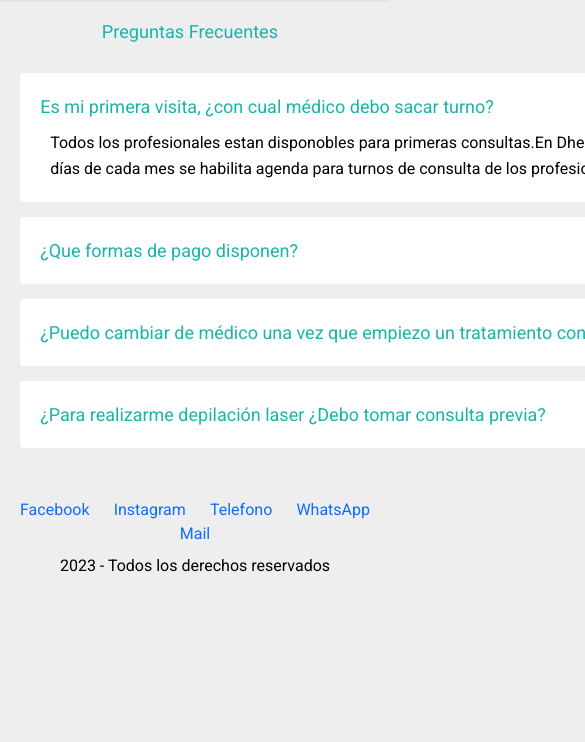
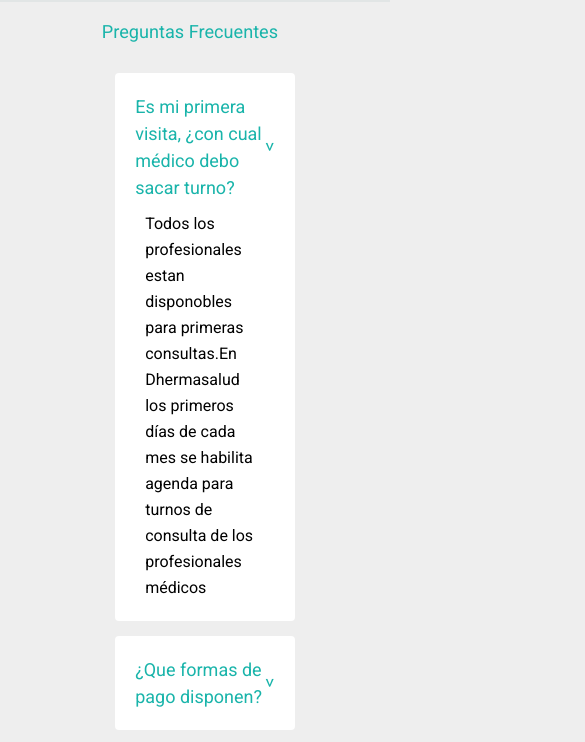
Before and after one commit to sofiavalentini/Entrega-SofiaValentini, a plain HTML site: page secciones/preguntas-frecuentes.html in a window 390 px wide. Shown: the part 49-791 px from the top of the page, 585 px wide, since content can reach past the window. Drawn offline with nearby package versions, Linux system fonts and the light colour scheme.

Commit message:
Fix final responsive FAQ

```diff
--- a/css/style.css
+++ b/css/style.css
@@ -519,6 +519,31 @@
 .faq__lista label + input[type="radio"]:checked + .content {
   max-height: 400px; }
 
+@media (max-width: 1490px) {
+  .faq__lista {
+    margin: 30px auto;
+    width: 600px; } }
+
+@media (max-width: 1290px) {
+  .faq__lista {
+    margin: 30px auto;
+    width: 500px; } }
+
+@media (max-width: 1090px) {
+  .faq__lista {
+    margin: 30px auto;
+    width: 400px; } }
+
+@media (max-width: 780px) {
+  .faq__lista {
+    margin: 30px auto;
+    width: 300px; } }
+
+@media (max-width: 560px) {
+  .faq__lista {
+    margin: 30px auto;
+    width: 200px; } }
+
 /* CONTACTO */
 .submission-form {
   max-width: 700px;
--- a/scss/sections/_faq.scss
+++ b/scss/sections/_faq.scss
@@ -39,3 +39,36 @@
 .faq__lista label + input[type="radio"]:checked + .content{
     max-height: 400px;
 }
+
+
+
+@media (max-width: 1490px){
+    .faq__lista{
+        margin: 30px auto;
+        width:600px
+    }
+}
+@media (max-width: 1290px) {
+    .faq__lista{
+        margin: 30px auto;
+        width:500px
+    }
+}
+@media (max-width: 1090px) {
+    .faq__lista{
+        margin: 30px auto;
+        width:400px
+    }
+}
+@media (max-width: 780px) {
+    .faq__lista{
+        margin: 30px auto;
+        width:300px
+    }
+}
+@media (max-width: 560px) {
+    .faq__lista{
+        margin: 30px auto;
+        width:200px
+    }
+}
```
Also changed, not shown: 3 other files.
